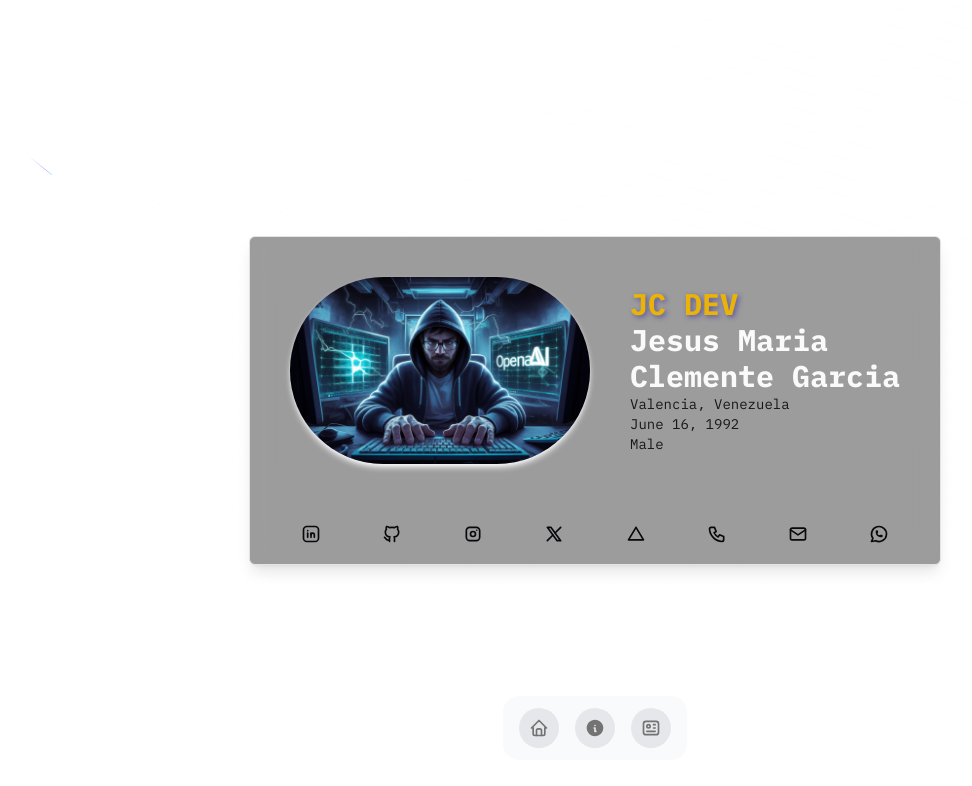
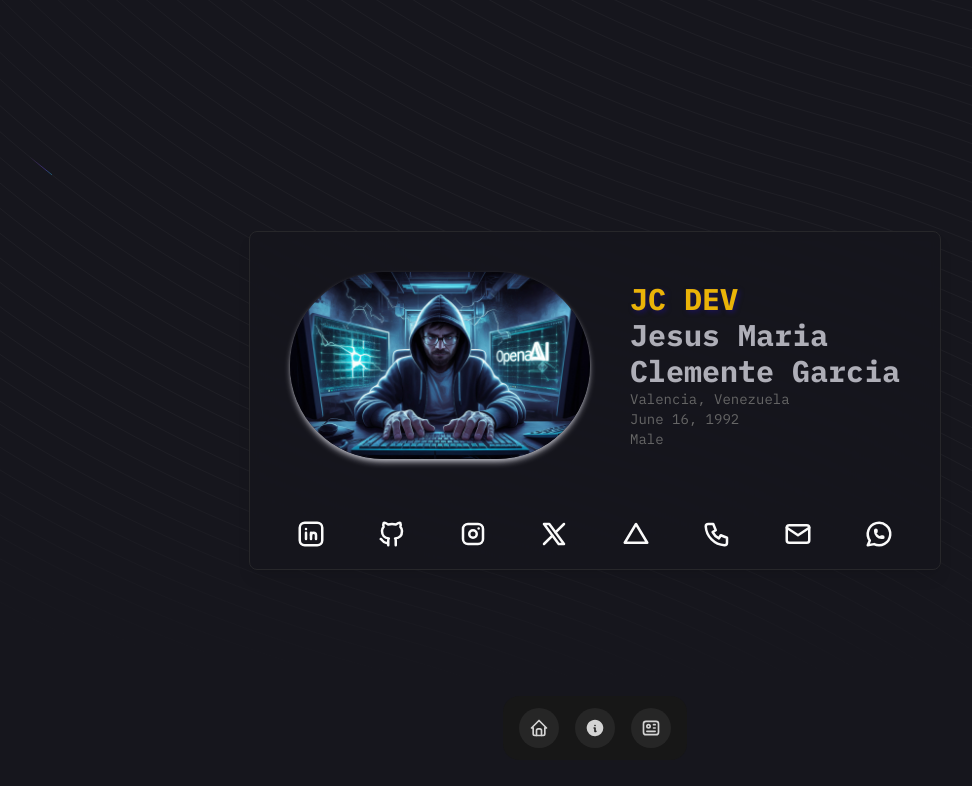
Before and after one commit to jcdev92/jcdev-portfolio, a Next.js app: page /contact in a window 1280 px wide. Shown: the top 786 px of the page, without its empty margins (45-1017 px from the left). Built offline with nearby package versions, Linux system fonts and the light colour scheme.

Commit message:
updt:update  many styles and defaults like background

```diff
--- a/app/about/AboutSection.tsx
+++ b/app/about/AboutSection.tsx
@@ -20,14 +20,13 @@ export default function AboutSection() {
       id="about"
       className="p-5 md:p-20 relative z-10 md:h-screen flex items-center overflow-y-auto"
     >
-      <div className="container mx-auto">
-        {/* Animación del título */}
+      <div className="container mx-auto backdrop-blur-md">
         <motion.div
           initial={{ opacity: 1 }}
           animate={{ opacity: 1 }}
           transition={{ duration: 0.5, delay: 2 }}
         >
-          <TypewriterEffect words={words} className="p-10 text-2xl" />
+          <TypewriterEffect words={words} className=" p-10 text-4xl md:text-9xl" />
         </motion.div>
         <motion.div
           initial={{ y: -100, opacity: 0 }}
@@ -35,7 +34,7 @@ export default function AboutSection() {
           transition={{ duration: 0.7, delay: 2.2 }}
           className="flex flex-col gap-10 mt-5"
         >
-          <div className="md:p-10">
+          <div className="p-2 md:p-10">
             <TextGenerateEffect words={aboutMe} className="text-center text-xs" />
           </div>
         </motion.div>
--- a/app/contact/ContactSection.tsx
+++ b/app/contact/ContactSection.tsx
@@ -20,7 +20,7 @@ export default function ContactSection() {
   return (
     <div className="w-full h-screen">
       <div className="w-full h-full flex justify-center items-center">
-        <div className="flex flex-col border rounded-md bg-foreground/40 backdrop-blur-lg shadow-lg">
+        <div className="flex flex-col border rounded-lg bg-background/80 shadow-lg hover:scale-105 transition-all ease-in-out backdrop-blur-sm">
           <ProfileCard
             alias={alias}
             firstName={firstName}
--- a/app/globals.css
+++ b/app/globals.css
@@ -32,14 +32,14 @@
   }
 
   .dark {
-    --background: 240 10% 3.9%;
+    --background: 240 15% 10%;
     --foreground: 0 0% 98%;
     --card: 240 10% 3.9%;
     --card-foreground: 0 0% 98%;
     --popover: 240 10% 3.9%;
     --popover-foreground: 0 0% 98%;
     --primary: 0 0% 98%;
-    --primary-foreground: 240 5.9% 10%;
+    --primary-foreground: 240 5.9% 70%;
     --secondary: 240 3.7% 15.9%;
     --secondary-foreground: 0 0% 40%;
     --muted: 240 3.7% 15.9%;
--- a/app/layout.tsx
+++ b/app/layout.tsx
@@ -28,7 +28,7 @@ export default function RootLayout({
         <body className={`${ibm.className} relative`}>
           <ThemeProvider
             attribute="class"
-            defaultTheme="system"
+            defaultTheme="dark"
             enableSystem
             disableTransitionOnChange
           >
--- a/components/ui/contact/ContactLink.tsx
+++ b/components/ui/contact/ContactLink.tsx
@@ -8,7 +8,7 @@ interface ContactLinkProps {
 export default function ContactLink({ href, icon: Icon }: ContactLinkProps) {
   return (
     <a href={href} target="_blank" className="flex items-center hover:text-yellow-300 hover:scale-125 transition-all ease-in-out">
-      <Icon size={20} />
+      <Icon size={30} />
     </a>
   );
 }
--- a/components/ui/effects/text-generate-effect.tsx
+++ b/components/ui/effects/text-generate-effect.tsx
@@ -39,7 +39,7 @@ export const TextGenerateEffect = ({
           return (
             <motion.span
               key={word + idx}
-              className="dark:text-white text-black opacity-0"
+              className="text-primary-foreground opacity-0"
               style={{
                 filter: filter ? "blur(10px)" : "none",
               }}
@@ -54,8 +54,8 @@ export const TextGenerateEffect = ({
 
   return (
     <div className={cn("font-bold", className)}>
-      <div className="mt-4">
-        <div className=" dark:text-white text-black text-2xl leading-snug tracking-wide">
+      <div className="mt-2">
+        <div className="text-secondary-foreground text-xl md:text-2xl leading-snug tracking-wide">
           {renderWords()}
         </div>
       </div>
```
